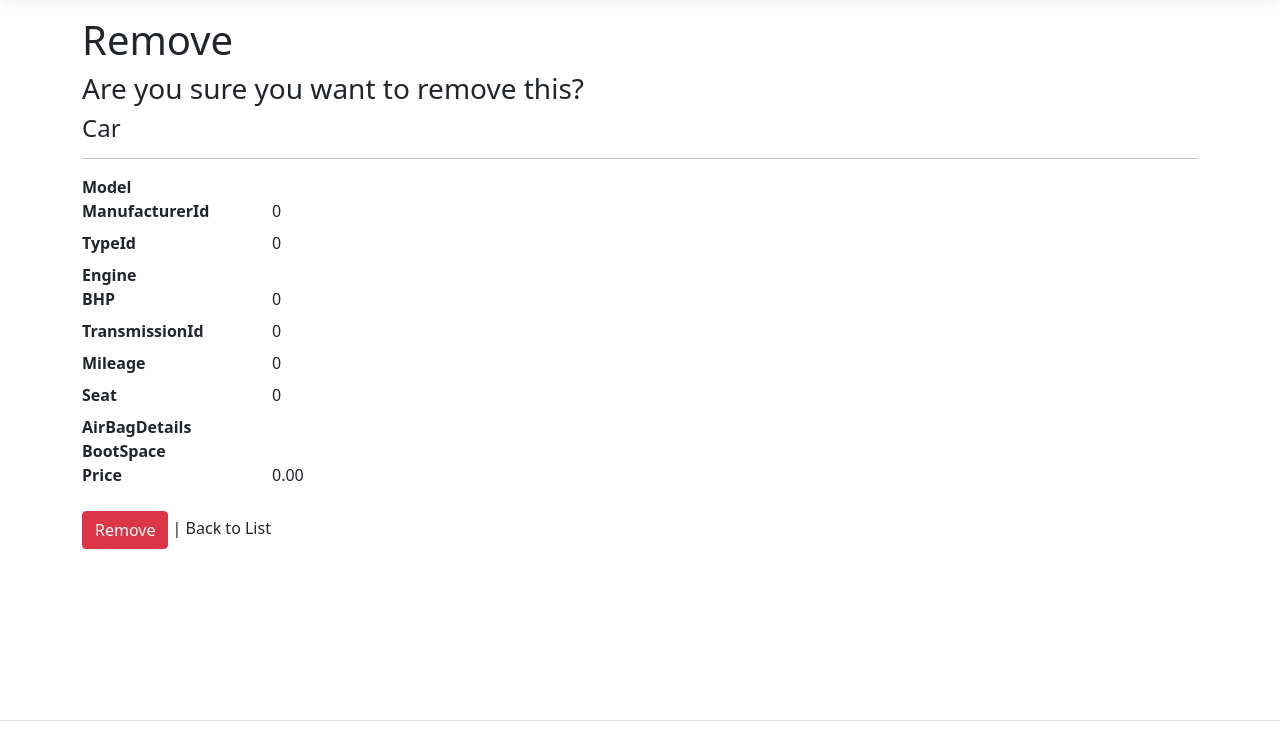
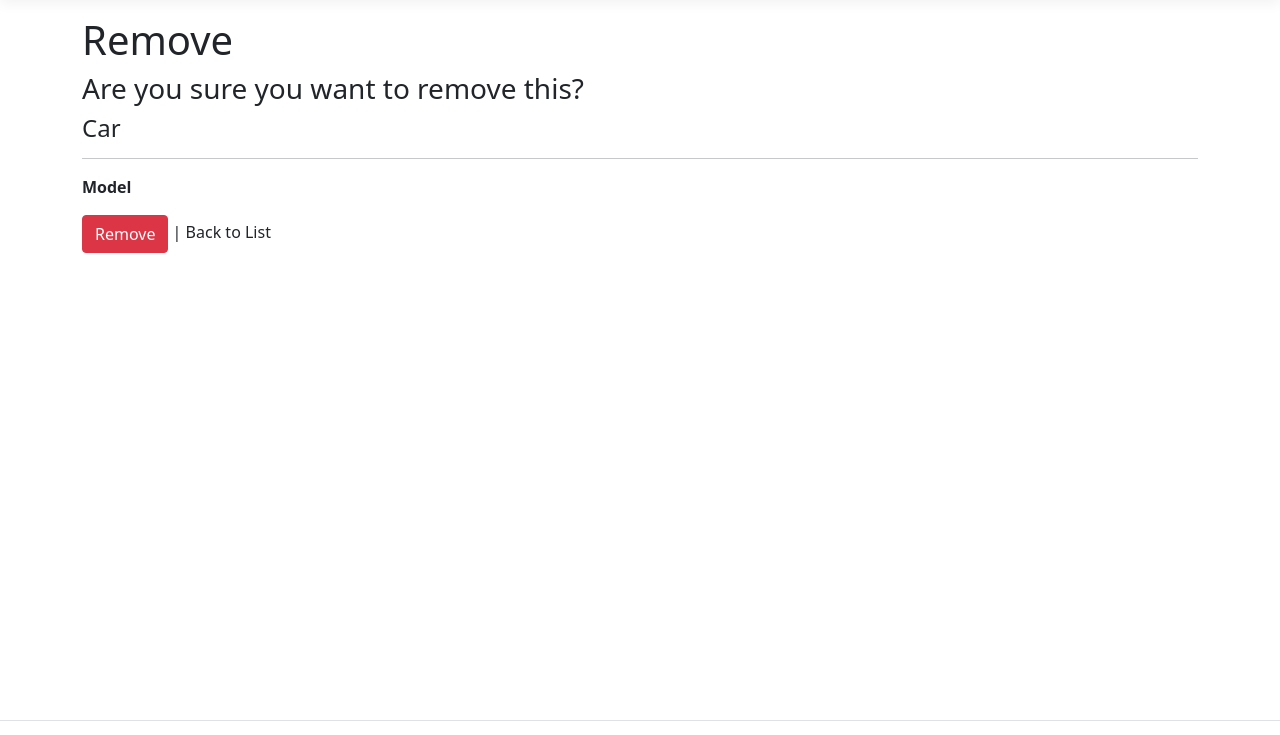
Before and after one commit to HP1502/CarInformationManagementSystem, an ASP.NET Core app: template CarManagement/Views/Cars/Remove.cshtml in a window 1280 px wide. Shown: the part 50-785 px from the top of the page. Run offline with ASP.NET Core 8, Linux system fonts and the light colour scheme; the template is opened without the code that fills it, so the values that code supplies are empty; style sheets or scripts are compiled from the project's sources.

Commit message:
Add files via upload

```diff
--- a/CarManagement/Views/Cars/Remove.cshtml
+++ b/CarManagement/Views/Cars/Remove.cshtml
@@ -11,76 +11,18 @@
     <h4>Car</h4>
     <hr />
     <dl class="row">
-        <dt class = "col-sm-2">
+        <dt class="col-sm-2">
             @Html.DisplayNameFor(model => model.Model)
         </dt>
-        <dd class = "col-sm-10">
+        <dd class="col-sm-10">
             @Html.DisplayFor(model => model.Model)
         </dd>
-        <dt class = "col-sm-2">
-            @Html.DisplayNameFor(model => model.ManufacturerId)
-        </dt>
-        <dd class = "col-sm-10">
-            @Html.DisplayFor(model => model.ManufacturerId)
-        </dd>
-        <dt class = "col-sm-2">
-            @Html.DisplayNameFor(model => model.TypeId)
-        </dt>
-        <dd class = "col-sm-10">
-            @Html.DisplayFor(model => model.TypeId)
-        </dd>
-        <dt class = "col-sm-2">
-            @Html.DisplayNameFor(model => model.Engine)
-        </dt>
-        <dd class = "col-sm-10">
-            @Html.DisplayFor(model => model.Engine)
-        </dd>
-        <dt class = "col-sm-2">
-            @Html.DisplayNameFor(model => model.BHP)
-        </dt>
-        <dd class = "col-sm-10">
-            @Html.DisplayFor(model => model.BHP)
-        </dd>
-        <dt class = "col-sm-2">
-            @Html.DisplayNameFor(model => model.TransmissionId)
-        </dt>
-        <dd class = "col-sm-10">
-            @Html.DisplayFor(model => model.TransmissionId)
-        </dd>
-        <dt class = "col-sm-2">
-            @Html.DisplayNameFor(model => model.Mileage)
-        </dt>
-        <dd class = "col-sm-10">
-            @Html.DisplayFor(model => model.Mileage)
-        </dd>
-        <dt class = "col-sm-2">
-            @Html.DisplayNameFor(model => model.Seat)
-        </dt>
-        <dd class = "col-sm-10">
-            @Html.DisplayFor(model => model.Seat)
-        </dd>
-        <dt class = "col-sm-2">
-            @Html.DisplayNameFor(model => model.AirBagDetails)
-        </dt>
-        <dd class = "col-sm-10">
-            @Html.DisplayFor(model => model.AirBagDetails)
-        </dd>
-        <dt class = "col-sm-2">
-            @Html.DisplayNameFor(model => model.BootSpace)
-        </dt>
-        <dd class = "col-sm-10">
-            @Html.DisplayFor(model => model.BootSpace)
-        </dd>
-        <dt class = "col-sm-2">
-            @Html.DisplayNameFor(model => model.Price)
-        </dt>
-        <dd class = "col-sm-10">
-            @Html.DisplayFor(model => model.Price)
-        </dd>
+        <!-- Other fields here -->
     </dl>
 
-    <form asp-action="RemoveConfirmed">
-        <input type="hidden" asp-for="Model" />
+    <form asp-action="Remove" method="post">
+        @Html.AntiForgeryToken()
+        <input type="hidden" name="model" value="@Model.Model" />
         <input type="submit" value="Remove" class="btn btn-danger" /> |
         <a asp-action="Index">Back to List</a>
     </form>
```
Also changed, not shown: CarManagement/Views/Cars/AddCar.cshtml (+12 -1 lines), CarManagement/Views/Cars/Details.cshtml (+22 -23 lines), CarManagement/Views/Cars/Index.cshtml (+12 -4 lines), CarManagement/Views/Cars/Modify.cshtml (+4 -3 lines).
